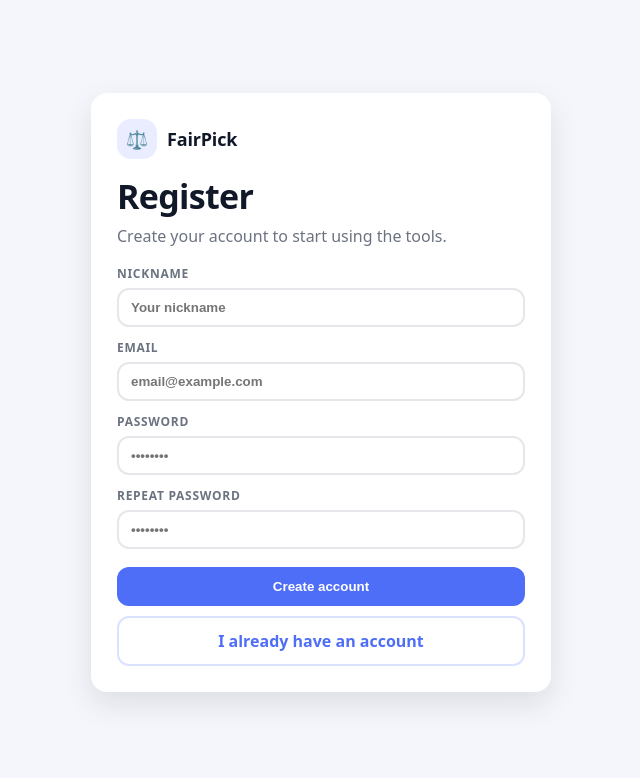
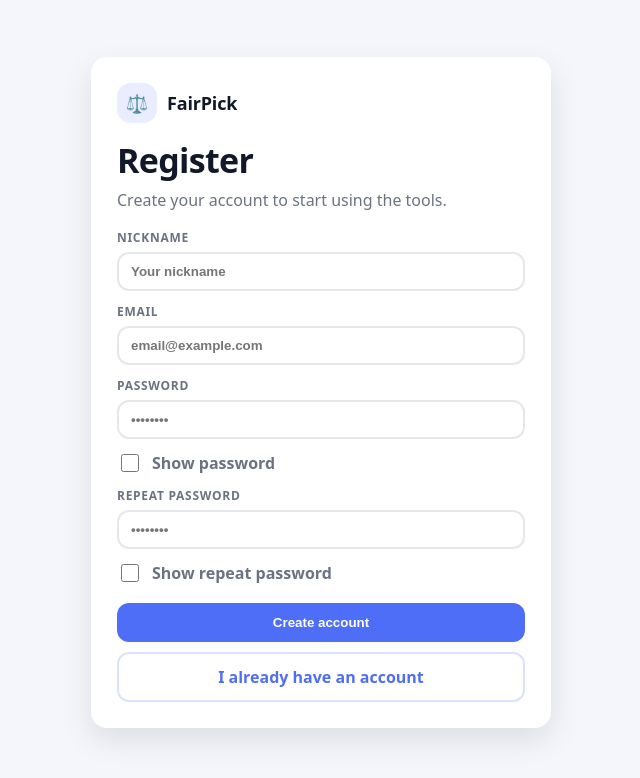
Before and after one commit to KrzysztofKasperczyk/wdpai-2025, a PHP site: page /register in a window 1280 px wide. Shown: the top 778 px of the page, without its empty margins (319-959 px from the left). Run offline with PHP 8.4, Linux system fonts and the light colour scheme; some libraries are stand-ins or nearby versions.

Commit message:
Reveal password checkbox

```diff
--- /dev/null
+++ b/public/scripts/auth.js
@@ -0,0 +1,18 @@
+(function () {
+  function setupToggle(passwordId, toggleId) {
+    const input = document.getElementById(passwordId);
+    const toggle = document.getElementById(toggleId);
+    if (!input || !toggle) return;
+
+    toggle.addEventListener('change', () => {
+      input.type = toggle.checked ? 'text' : 'password';
+    });
+  }
+
+  // login
+  setupToggle('password', 'showPassword');
+
+  // register
+  setupToggle('password', 'showPassword');
+  setupToggle('password2', 'showPassword2');
+})();
--- a/public/styles/auth.css
+++ b/public/styles/auth.css
@@ -200,3 +200,24 @@ body{
   border-color: #fecaca;
   color: #7f1d1d;
 }
+
+.auth-toggle{
+  display:flex;
+  align-items:center;
+  gap:10px;
+  margin-top: 6px;
+  user-select:none;
+}
+
+.auth-toggle input[type="checkbox"]{
+  width: 18px;
+  height: 18px;
+  accent-color: var(--primary);
+  cursor: pointer;
+}
+
+.auth-toggle label{
+  font-weight: 800;
+  color: var(--muted);
+  cursor: pointer;
+}
--- a/public/views/register.html
+++ b/public/views/register.html
@@ -44,6 +44,11 @@
         <input class="auth-input" type="password" id="password" name="password"
        value="<?= htmlspecialchars($old['password'] ?? '') ?>"
        placeholder="••••••••" required />
+       <div class="auth-toggle">
+        <input type="checkbox" id="showPassword">
+        <label for="showPassword">Show password</label>
+       </div>
+
       </div>
 
       <div class="auth-field">
@@ -51,6 +56,11 @@
         <input class="auth-input" type="password" id="password2" name="password2"
        value="<?= htmlspecialchars($old['password2'] ?? '') ?>"
        placeholder="••••••••" required />
+       <div class="auth-toggle">
+        <input type="checkbox" id="showPassword2">
+        <label for="showPassword2">Show repeat password</label>
+       </div>
+
       </div>
 
       <div class="auth-actions">
@@ -74,6 +84,7 @@
 
   </div>
 </div>
+<script src="/public/scripts/auth.js" defer></script>
 
 </body>
 </html>
```
Also changed, not shown: public/views/login.html (+7 -0 lines).
